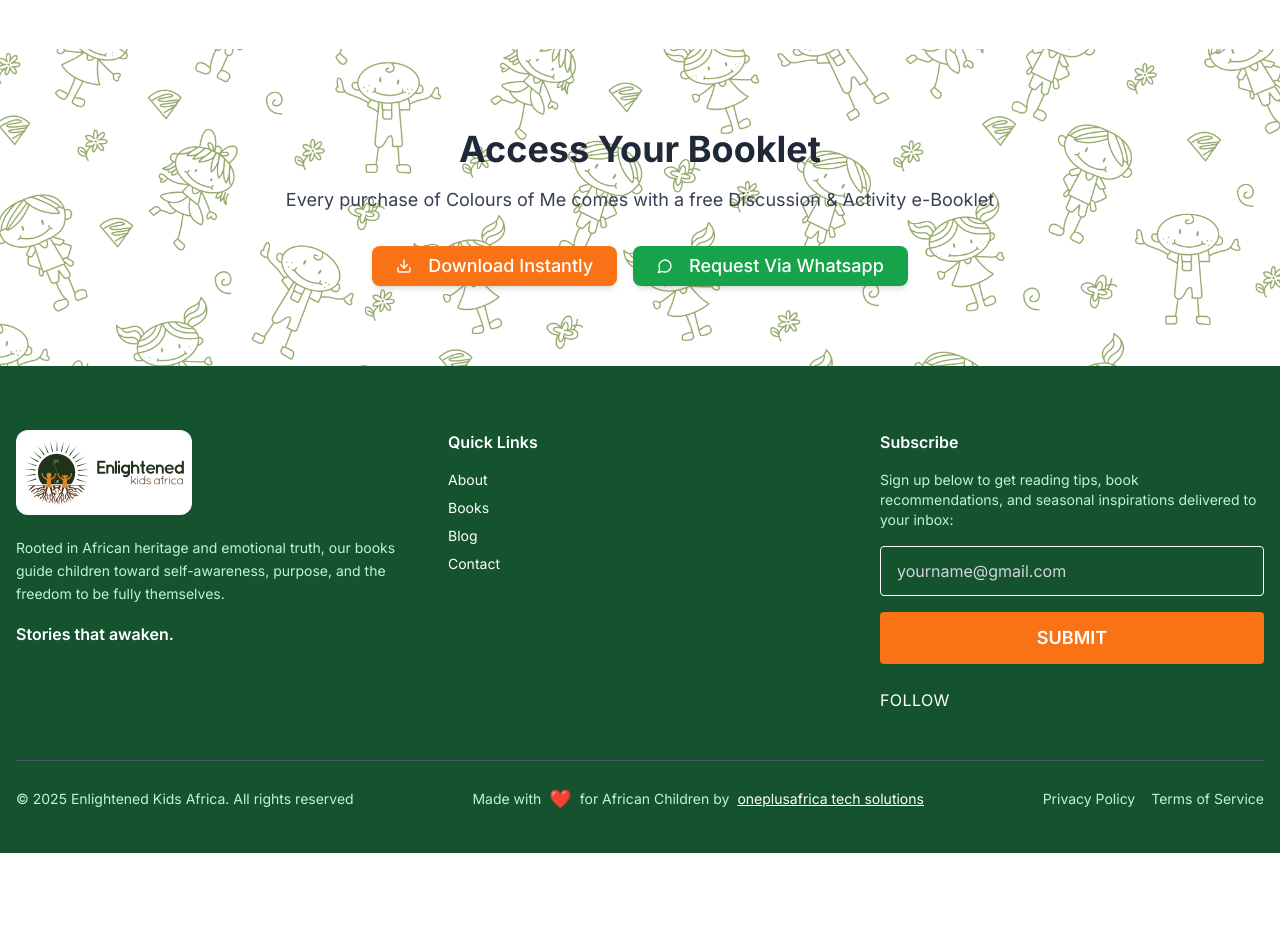
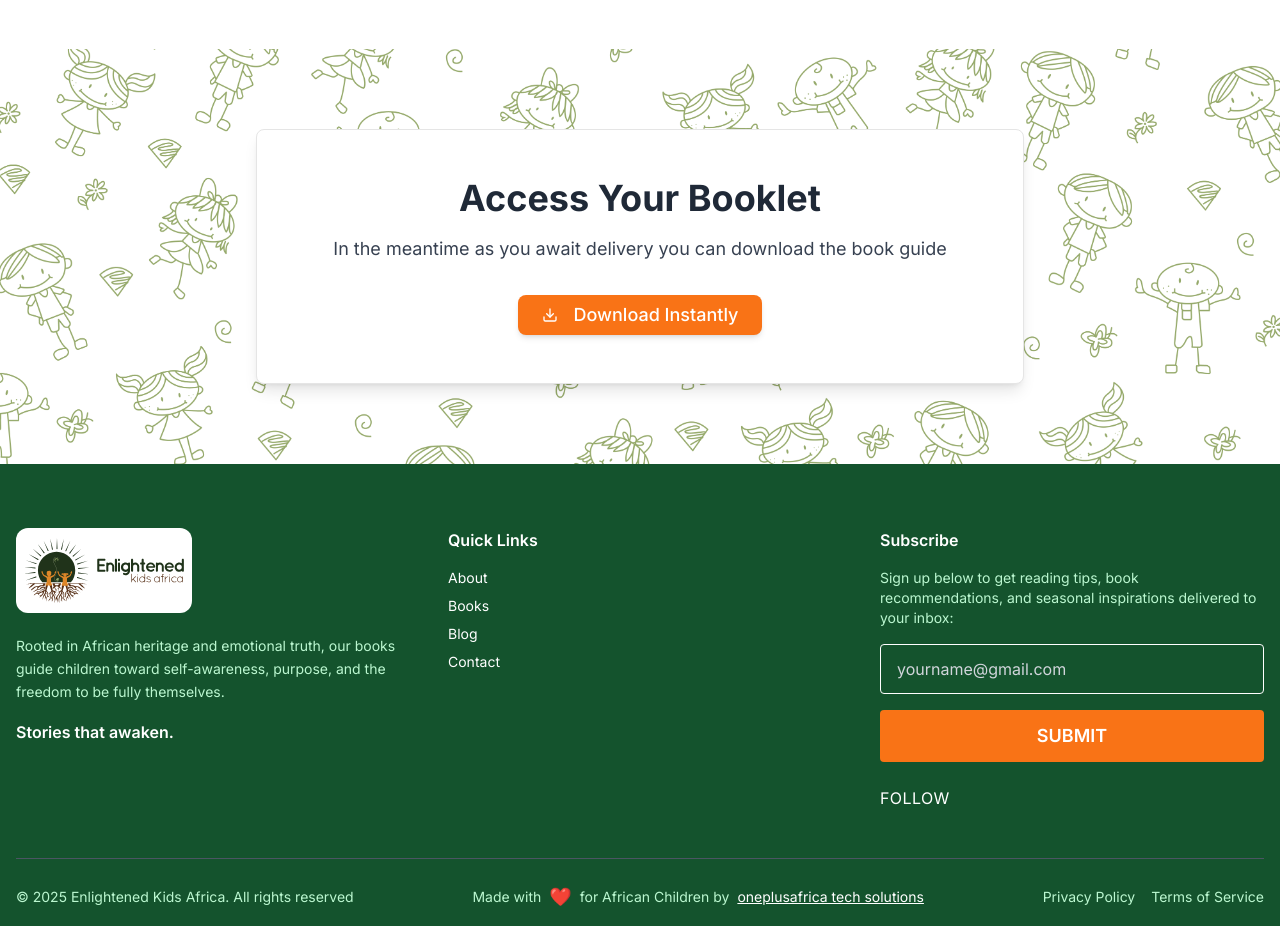
Before and after one commit to arjan001/enlightened-kids-Version-two, a Next.js app: page /booklet in a window 1280 px wide. Shown: the part 1660-2586 px from the top of the page. Before the commit the page ends 2513 px from the top, so only its background shows below. Built offline with nearby package versions, Linux system fonts and the light colour scheme.

Commit message:
refactor: refine booklet page to match design specs
Remove extraneous sections and update content layout.

#VERCEL_SKIP

Co-authored-by: Nyongesa Edwin <91717267+arjan001@users.noreply.github.com>

```diff
--- a/app/booklet/page.tsx
+++ b/app/booklet/page.tsx
@@ -7,7 +7,7 @@ import { CheckCircle } from "lucide-react"
 import Header from "@/components/header"
 import Footer from "@/components/footer"
 import Link from "next/link"
-import { Download, MessageCircle } from "lucide-react"
+import { Download } from "lucide-react"
 
 export default function BookletPage() {
   return (
@@ -186,12 +186,12 @@ export default function BookletPage() {
           backgroundPosition: "center",
         }}
       >
-        <div className="container mx-auto px-4 text-center max-w-3xl">
+        <Card className="w-full max-w-3xl mx-auto p-8 md:p-12 bg-white shadow-lg rounded-lg text-center">
           <h1 className="text-3xl md:text-4xl font-bold text-gray-800 mb-4">Access Your Booklet</h1>
           <p className="text-lg text-gray-700 mb-8 leading-relaxed">
-            Every purchase of Colours of Me comes with a free Discussion & Activity e-Booklet
+            In the meantime as you await delivery you can download the book guide
           </p>
-          <div className="flex flex-col sm:flex-row justify-center gap-4">
+          <div className="flex justify-center">
             <Button
               asChild
               className="bg-orange-500 hover:bg-orange-600 text-white py-3 px-6 text-lg rounded-lg shadow-md"
@@ -201,21 +201,8 @@ export default function BookletPage() {
                 Download Instantly
               </Link>
             </Button>
-            <Button
-              asChild
-              className="bg-green-600 hover:bg-green-700 text-white py-3 px-6 text-lg rounded-lg shadow-md"
-            >
-              <Link
-                href="https://wa.me/yourphonenumber?text=I%20would%20like%20to%20request%20the%20e-Booklet."
-                target="_blank"
-                rel="noopener noreferrer"
-              >
-                <MessageCircle className="w-5 h-5 mr-2" />
-                Request Via Whatsapp
-              </Link>
-            </Button>
           </div>
-        </div>
+        </Card>
       </main>
 
       <Footer />
```
